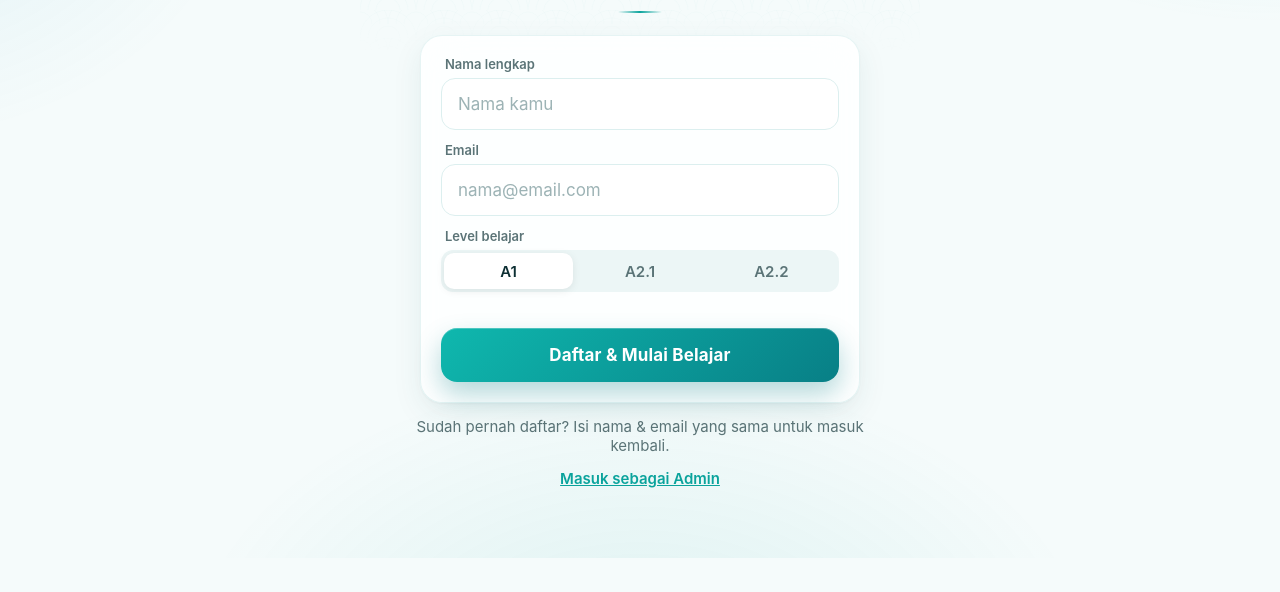
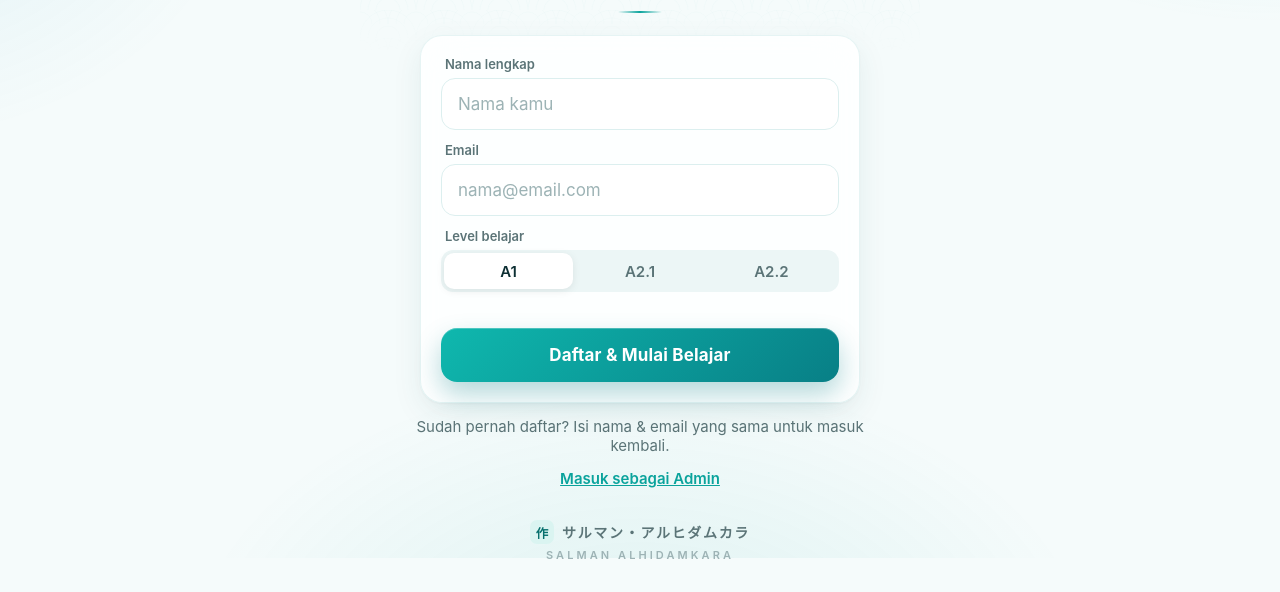
Before and after one commit to ellsavadore/minna-no-app, a website: page public/index.html in a window 1280 px wide. Shown: the part 242-834 px from the top of the page. Before the commit the page ends 800 px from the top, so only its background shows below. Drawn offline with Linux system fonts and the light colour scheme; no server answers; a web font is replaced by a local one.

Commit message:
Add creator credit サルマン・アルヒダムカラ
Co-Authored-By: Claude Opus 5.5 <noreply@anthropic.com>
Claude-Session: https://claude.ai/code/session_01Xo8Y7Tsg9E81KUw7Cnaq1H

```diff
--- a/public/app.css
+++ b/public/app.css
@@ -192,3 +192,6 @@ button{cursor:pointer;border:0;background:none;padding:0}
 .stamp{position:absolute;top:40px;z-index:5;font-weight:900;font-size:22px;letter-spacing:.08em;padding:6px 14px;border-radius:12px;border:3px solid;opacity:0;pointer-events:none;transition:opacity .1s}
 .stamp.r{left:22px;color:var(--accent);border-color:var(--accent);transform:rotate(-12deg);background:var(--solid)}
 .stamp.l{right:22px;color:var(--orange);border-color:var(--orange);transform:rotate(12deg);background:var(--solid)}
+.credit{display:flex;align-items:center;justify-content:center;flex-wrap:wrap;gap:4px 8px;margin:22px auto 6px;font-family:var(--serif);font-weight:600;font-size:14px;letter-spacing:.12em;color:var(--ink2)}
+.credit span{display:grid;place-items:center;width:24px;height:24px;border-radius:7px;background:var(--accentSoft);color:var(--deep);font-size:12.5px;letter-spacing:0}
+.credit small{flex-basis:100%;text-align:center;font-family:var(--ui);font-size:11px;letter-spacing:.28em;text-transform:uppercase;color:var(--ink3);font-weight:600}
--- a/public/app.js
+++ b/public/app.js
@@ -144,6 +144,7 @@ function renderOnboard() {
     </form>
     <p class="sub" style="text-align:center;margin:0 10px">Sudah pernah daftar? Isi nama &amp; email yang sama untuk masuk kembali.</p>
     <a class="link" href="#admin">Masuk sebagai Admin</a>
+    <p class="credit"><span>作</span>サルマン・アルヒダムカラ<small>Salman Alhidamkara</small></p>
   </div>`;
   const seg = document.getElementById('lv');
   seg.onclick = e => { const b = e.target.closest('button'); if (!b) return; lv = b.dataset.l; seg.querySelectorAll('button').forEach(x => x.classList.toggle('on', x === b)); };
@@ -268,7 +269,7 @@ function renderMe() {
       <div class="optrow">Ucapkan otomatis (suara Jepang)<button class="switch ${S.prefs.auto ? 'on' : ''}" data-p="auto"></button></div>
     </div>
     <button class="btn ghost" id="out" style="margin-top:22px;color:#e5484d">Keluar</button>
-    <p class="sub" style="text-align:center;margin-top:18px;font-size:12.5px">みんなの復習 · Materi: IRODORI ©The Japan Foundation</p>
+    <p class="credit"><span>作</span>サルマン・アルヒダムカラ<small>Salman Alhidamkara</small></p><p class="sub" style="text-align:center;margin-top:6px;font-size:12px">みんなの復習 · Materi: IRODORI ©The Japan Foundation</p>
   </div>`;
   document.getElementById('lvp').onclick = e => { const b = e.target.closest('button'); if (!b) return; S.user.level = b.dataset.l; save(); queueSync(); getData(b.dataset.l).then(render); };
   $app.querySelectorAll('[data-p]').forEach(sw => sw.onclick = () => { S.prefs[sw.dataset.p] = !S.prefs[sw.dataset.p]; sw.classList.toggle('on'); save(); });
@@ -406,7 +407,7 @@ async function renderAdmin() {
   if (!pass) {
     $app.innerHTML = `<div class="hero"><div class="appicon">愛</div><h1 class="appname">管理者</h1><p class="romaji">ADMIN · SENSEI</p>
       <form class="card formcard" id="al"><label class="field"><span>Password admin</span><input class="input" type="password" name="p" required autocomplete="current-password"></label>
-      <div class="err" id="err"></div><button class="btn primary">Masuk</button></form><a class="link" href="#">← Kembali ke aplikasi siswa</a></div>`;
+      <div class="err" id="err"></div><button class="btn primary">Masuk</button></form><a class="link" href="#">← Kembali ke aplikasi siswa</a><p class="credit"><span>作</span>サルマン・アルヒダムカラ<small>Salman Alhidamkara</small></p></div>`;
     document.getElementById('al').onsubmit = async e => { e.preventDefault(); const p = new FormData(e.target).get('p');
       try { await api('admin', null, { 'x-admin-pass': p }); sessionStorage.setItem('mna.admin', p); renderAdmin(); } catch (err) { document.getElementById('err').textContent = err.message === 'unauthorized' ? 'Password salah.' : err.message; } };
     return;
--- a/public/index.html
+++ b/public/index.html
@@ -4,6 +4,7 @@
 <meta charset="utf-8">
 <meta name="viewport" content="width=device-width,initial-scale=1,viewport-fit=cover,maximum-scale=1">
 <title>みんなの復習</title>
+<meta name="author" content="サルマン・アルヒダムカラ (Salman Alhidamkara)">
 <meta name="description" content="Minna no Fukushu · Flashcard Fukushu Kotoba, Kanji, Pola Kalimat">
 <meta name="theme-color" content="#f5fbfb" media="(prefers-color-scheme: light)">
 <meta name="theme-color" content="#061416" media="(prefers-color-scheme: dark)">
--- a/public/sw.js
+++ b/public/sw.js
@@ -1,4 +1,4 @@
-const C='mna-v5';
+const C='mna-v6';
 self.addEventListener('install',e=>{self.skipWaiting();e.waitUntil(caches.open(C).then(c=>c.addAll(['/','/app.css','/app.js','/icon.svg'])))});
 self.addEventListener('activate',e=>e.waitUntil(caches.keys().then(ks=>Promise.all(ks.filter(k=>k!==C).map(k=>caches.delete(k)))).then(()=>self.clients.claim())));
 self.addEventListener('fetch',e=>{const u=new URL(e.request.url);if(e.request.method!=='GET'||u.pathname.startsWith('/api/'))return;
```
